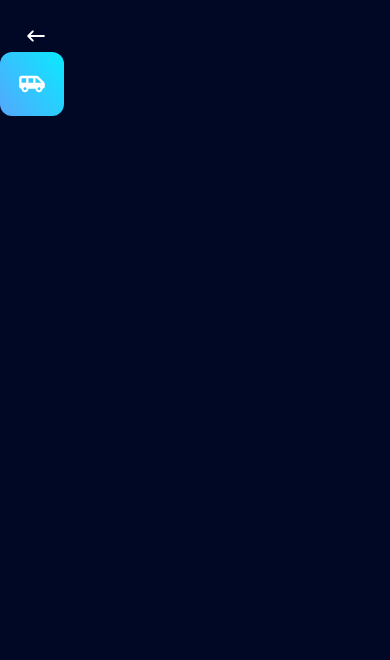
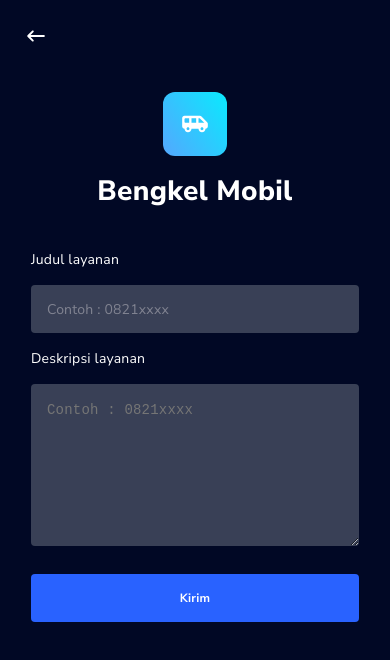
Before and after one commit to rotimaros/aplikasi-pelayanan, a plain HTML site: page mobil.html in a window 390 px wide. Drawn offline with Linux system fonts and the light colour scheme.

Commit message:
perbaiki bagian mobil

```diff
--- a/mobil.html
+++ b/mobil.html
@@ -1,5 +1,6 @@
 <!DOCTYPE html>
 <html lang="en">
+
 <head>
     <meta charset="UTF-8">
     <meta name="viewport" content="width=device-width, initial-scale=1.0">
@@ -8,14 +9,40 @@
     <link href="https://fonts.googleapis.com/css2?family=Nunito+Sans:wght@400;600;700;800&display=swap"
         rel="stylesheet">
 </head>
+
 <body class="warna-utama">
 
-<img class="kembali" src="assets/svg/back.svg" alt="">
- <div>
-     <div>
-         <img src="assets/svg/Group 59.svg" alt="">
-     </div>
- </div>
+    <a href="utama.html"><img class="kembali" src="assets/svg/back.svg" alt=""></a>
+    <div>
+        <div class="minta-bantuan">
+            <img src="assets/svg/Group 59.svg" alt="">
+        </div>
+        <div class="label-minta-bantuan">Bengkel Mobil</div>
+    </div>
+    <div class="perata">
+        <div>
+            <p class="title-input-form judul-layanan">
+                Judul layanan
+            </p>
+            <input type="text" class="input-form" placeholder="Contoh : 0821xxxx">
+        </div>
+    </div>
+    <div class="perata">
+        <div>
+            <p class="title-input-form">
+                Deskripsi layanan
+            </p>
+            <textarea class="input-form-layanan" placeholder="Contoh : 0821xxxx" name="" id="" cols="30" rows="10"></textarea>
+        </div>
+    </div>
+    <div class="perata">
+        <a href="utama.html">
+            <button class="tombol-utama layanann">
+                Kirim
+            </button>
+        </a>
+    </div>
 
 </body>
+
 </html>
--- a/style.css
+++ b/style.css
@@ -332,3 +332,47 @@
     margin-left: 24px;
     margin-top: 24px;
 }
+
+.minta-bantuan{
+    width: 100%;
+    display: flex;
+    justify-content: center;
+    margin-top: 40px;
+}
+
+.label-minta-bantuan{
+    font-family: Nunito Sans;
+    font-style: normal;
+    font-weight: 800;
+    font-size: 28px;
+    line-height: 38px;
+    text-align: center;
+    letter-spacing: 0.3px;
+    color: #FFFFFF;
+    margin-top: 16px;
+}
+
+.judul-layanan{
+    margin-top: 40px;
+}
+
+.input-form-layanan{
+    margin-top: 16px;
+    background-color: #394056;
+    border-radius: 4px;
+    height: 148px;
+    width: 296px;
+    border: 0px;
+    font-style: normal;
+    font-weight: normal;
+    font-size: 14px;
+    padding: 0 16px 0 16px;
+    color: white;
+    letter-spacing: 0.2px;
+    padding-top: 14px;
+    line-height: 24px;
+}
+
+.layanann{
+    margin-top: 24px;
+}
```
